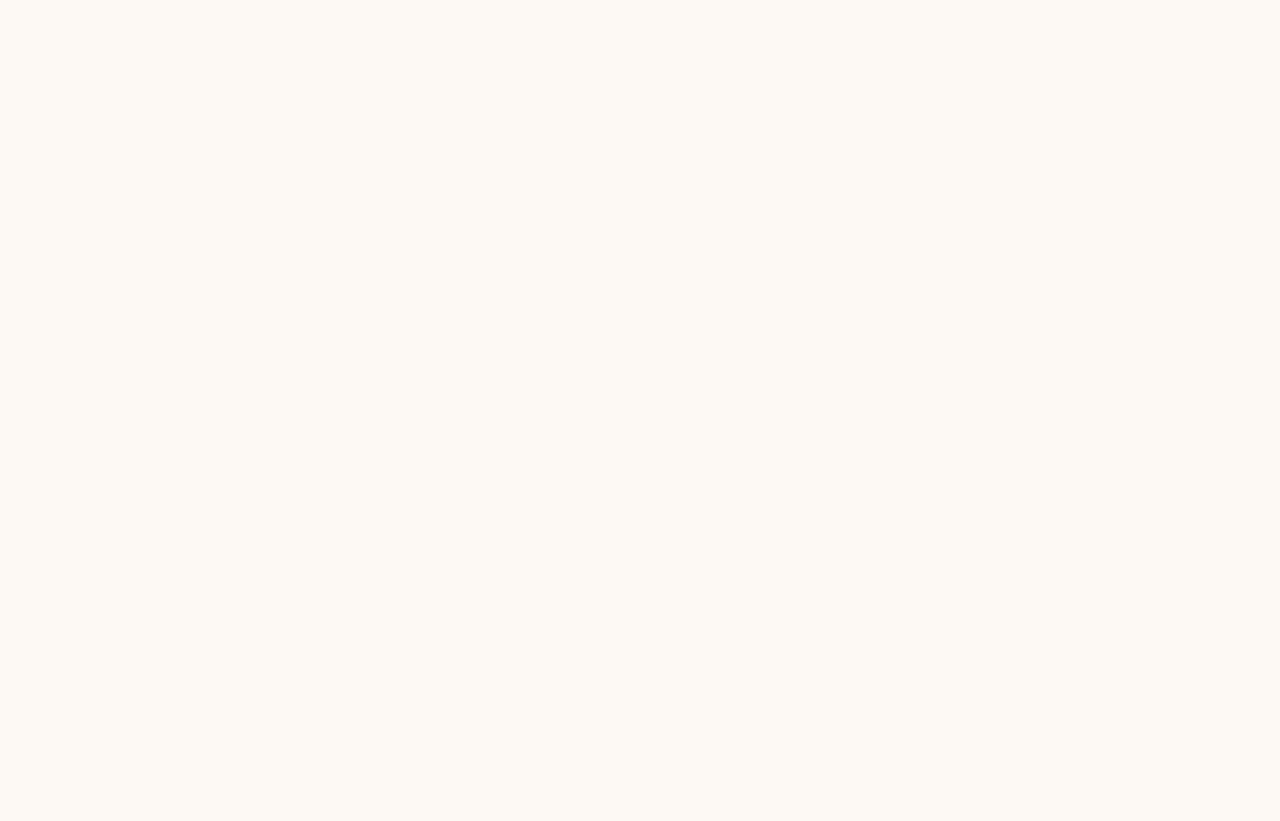
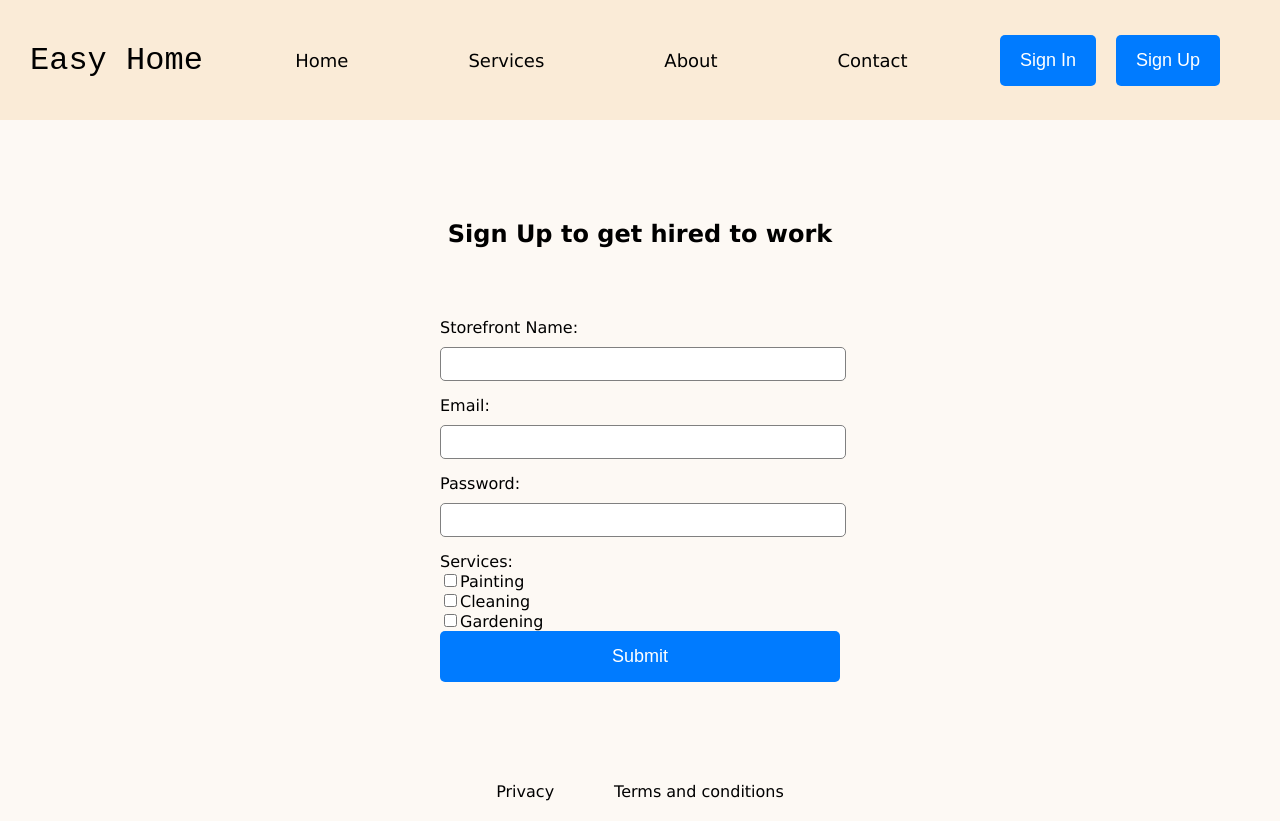
Before and after one commit to VivianaMv/serviceswebapllication, a React (Create React App) app: page /signupprovider in a window 1280 px wide. Before the commit this address had no page. Before the commit the page ends 800 px from the top, so only its background shows below. Built offline with nearby package versions, Linux system fonts and the light colour scheme.

Commit message:
Created SignUpProvider

```diff
--- a/src/App.js
+++ b/src/App.js
@@ -3,14 +3,14 @@ import './App.css';
 import { BrowserRouter as Router, Routes, Route } from 'react-router-dom';
 import Home from './Components/Home';
 import Privacy from './Components/Privacy';
-import TermCon from './Components/TermCond';
-import Header from './Components/Header';
+import TermCond from './Components/TermCond';
 import Services from './Components/Services';
 import AboutUs from './Components/AboutUs';
 import Contact from './Components/Contact';
 import SignUpClient from './Components/SignUpClient';
 import SignUpOptions from './Components/SignUpOptions';
 import SignIn from './Components/SignIn';
+import SignUpProvider from './Components/SignUpProvider';
 
 
 function App() {
@@ -25,6 +25,39 @@ function App() {
           element={
             <SignUpClient/>
           } />
+          <Route path="/signupprovider"
+          element={
+            <SignUpProvider/>
+          } />
+          <Route path="/signupoptions"
+          element={
+            <SignUpOptions/>
+          } />
+          <Route path="/aboutus"
+          element={
+            <AboutUs/>
+          } />
+          <Route path="/privacy"
+          element={
+            <Privacy/>
+          } />
+          <Route path="/termcond"
+          element={
+            <TermCond/>
+          } />
+          <Route path="/services"
+          element={
+            <Services/>
+          } />
+          <Route path="/contact"
+          element={
+            <Contact/>
+          } />
+          <Route path="/signin"
+          element={
+            <SignIn/>
+          } />
+
 
 
       </Routes>
--- a/src/Components/SignIn.js
+++ b/src/Components/SignIn.js
@@ -1,79 +1,79 @@
-import React, { useState } from "react";
-// import { useNavigate } from "react-router-dom";
-// import { auth } from "../firebase";
-// import { signInWithEmailAndPassword } from "firebase/auth";
-// import { ref, get } from 'firebase/database';
-// import { database } from '../firebase';
-import './Style.css';
-// import Header from "./Header";
+// import React, { useState } from "react";
+// // import { useNavigate } from "react-router-dom";
+// // import { auth } from "../firebase";
+// // import { signInWithEmailAndPassword } from "firebase/auth";
+// // import { ref, get } from 'firebase/database';
+// // import { database } from '../firebase';
+// import './Style.css';
+// // import Header from "./Header";
 
-const SignIn = ({ setUserEmail }) => {
-    const [email, setEmail] = useState("");
-    const [password, setPassword] = useState("");
-    const navigate = useNavigate();
-    const [error, setError] = useState(null);
+// const SignIn = ({ setUserEmail }) => {
+//     const [email, setEmail] = useState("");
+//     const [password, setPassword] = useState("");
+//     const navigate = useNavigate();
+//     const [error, setError] = useState(null);
 
-    const handleSignin = async (e) => {
-        e.preventDefault();
+//     const handleSignin = async (e) => {
+//         e.preventDefault();
 
-        const bannedUserRef = ref(database, 'bannedUsers/' + email.replace('.', '_'));
-        const bannedUserSnapshot = await get(bannedUserRef);
+//         const bannedUserRef = ref(database, 'bannedUsers/' + email.replace('.', '_'));
+//         const bannedUserSnapshot = await get(bannedUserRef);
 
-        if (bannedUserSnapshot.exists()) {
-            setError("This email is banned.");
-            return;
-        }
+//         if (bannedUserSnapshot.exists()) {
+//             setError("This email is banned.");
+//             return;
+//         }
 
-        try {
-            const userCredential = await signInWithEmailAndPassword(auth, email, password);
-            setUserEmail(userCredential.user.email);
+//         try {
+//             const userCredential = await signInWithEmailAndPassword(auth, email, password);
+//             setUserEmail(userCredential.user.email);
 
-            if (email === "admin@gmail.com") {
-                navigate('/homeadmin', { state: { email: userCredential.user.email } });
-            } else {
-                navigate('/homeuser', { state: { email: userCredential.user.email } });
-            }
-        } catch (error) {
-            setError(error.message);
-        }
-    };
+//             if (email === "admin@gmail.com") {
+//                 navigate('/homeadmin', { state: { email: userCredential.user.email } });
+//             } else {
+//                 navigate('/homeuser', { state: { email: userCredential.user.email } });
+//             }
+//         } catch (error) {
+//             setError(error.message);
+//         }
+//     };
 
-    const handleReset = () => {
-        navigate('/reset');
+//     const handleReset = () => {
+//         navigate('/reset');
 
-    }
+//     }
 
 
-    return (
-        <div className="container">
-            <Header email={email} />
-            <div className="form-container">
-                <h1>Sign In</h1>
-                <form onSubmit={handleSignin}>
-                    <input
-                        type="email"
-                        value={email}
-                        onChange={(e) => setEmail(e.target.value)}
-                        placeholder="Email"
-                        required
-                    />
-                    <input
-                        type="password"
-                        value={password}
-                        onChange={(e) => setPassword(e.target.value)}
-                        placeholder="Password"
-                        required
-                    />
+//     return (
+//         <div className="container">
+//             <Header email={email} />
+//             <div className="form-container">
+//                 <h1>Sign In</h1>
+//                 <form onSubmit={handleSignin}>
+//                     <input
+//                         type="email"
+//                         value={email}
+//                         onChange={(e) => setEmail(e.target.value)}
+//                         placeholder="Email"
+//                         required
+//                     />
+//                     <input
+//                         type="password"
+//                         value={password}
+//                         onChange={(e) => setPassword(e.target.value)}
+//                         placeholder="Password"
+//                         required
+//                     />
 
-                    <p onClick={handleReset} className="link-btn">Forgot password?</p>
+//                     <p onClick={handleReset} className="link-btn">Forgot password?</p>
 
-                    <button type="submit">Login</button>
-                </form>
-                {error && <p className="error">{error}</p>}
-                <p onClick={() => navigate("/signup")} className="link-btn">You don't have an account? Sign up here</p>
-            </div>
-        </div>
-    );
-};
+//                     <button type="submit">Login</button>
+//                 </form>
+//                 {error && <p className="error">{error}</p>}
+//                 <p onClick={() => navigate("/signup")} className="link-btn">You don't have an account? Sign up here</p>
+//             </div>
+//         </div>
+//     );
+// };
 
-export default SignIn;
+// export default SignIn;
--- a/src/Components/SignUpClient.js
+++ b/src/Components/SignUpClient.js
@@ -4,6 +4,8 @@ import Header from './Header';
 import Footer from './Footer';
 
 const SignUpClient = () => {
+
+
     return (
         <div className='sign-up-pages'>
             <Header />
--- a/src/Components/SignUpOptions.js
+++ b/src/Components/SignUpOptions.js
@@ -1,11 +1,14 @@
 import React from 'react'
 import './Style.css';
+import Header from './Header';
+import Footer from './Footer';
 
 
 
 const SignUpOptions = () => {
     return (
         <div >
+            <Header />
 
             <h1 className='About'>Joins as a client or as service provider</h1>
             <div className='SignUpOpt' >
@@ -19,10 +22,8 @@ const SignUpOptions = () => {
                 </div>
 
 
-            <a className='Privacy' href='Privacy.js'>Privacy</a>
 
-            <a className='Privacy' href='TermCon.js' target='_blanck'>Terms and conditions</a>
-
+            <Footer />
         </div>
 
 
--- /dev/null
+++ b/src/Components/SignUpProvider.js
@@ -0,0 +1,52 @@
+import React from 'react'
+import './Style.css';
+import Header from './Header';
+import Footer from './Footer';
+
+const SignUpProvider = () => {
+
+    return (
+        <div className='sign-up-pages'>
+            <Header />
+
+            <h2 className='client-title'>Sign Up to get hired to work</h2>
+
+            <div className='form-container'>
+                <form className='client-form'>
+                    <label >Storefront Name:</label>
+                    <input type="text" id="pStoreName" className='input-client-form' required />
+
+                    <label >Email:</label>
+                    <input type="email" id="pEmail" className='input-client-form' required />
+
+                    <label >Password:</label>
+                    <input type="password" id="cPassword" className='input-client-form' required />
+
+
+                    <label>Services:</label>
+                    <div>
+                        <div>
+                            <input type="checkbox" id="services" name="painting" value="Painting" />
+                            <label for="paniting">Painting</label>
+                        </div>
+                        <div>
+                            <input type="checkbox" id="services" name="cleaning" value="Cleaning" />
+                            <label for="cleaning">Cleaning</label>
+                        </div>
+                        <div>
+                            <input type="checkbox" id="services" name="gardening" value="Gardening" />
+                            <label for="gardening">Gardening</label>
+                        </div>
+                    </div>
+
+
+                    <button type='submit'>Submit</button>
+                </form>
+            </div>
+
+            <Footer />
+        </div>
+    )
+};
+
+export default SignUpProvider;
--- a/src/Components/Style.css
+++ b/src/Components/Style.css
@@ -168,8 +168,7 @@ width: 400px;
 }
  label{
     width: 150px;
-        font-weight: bold;
-        display: inline-block;
+    display: inline-block;
  }
 .Welcome{
     text-align: center;
--- a/src/Components/TermCond.js
+++ b/src/Components/TermCond.js
@@ -3,7 +3,7 @@ import './Style.css';
 
 
 
-const TermCon = () => {
+const TermCond = () => {
     return (
         <div className='home-container'>
 
@@ -44,4 +44,4 @@ const TermCon = () => {
     );
 
 }
-export default TermCon;
+export default TermCond;
```
